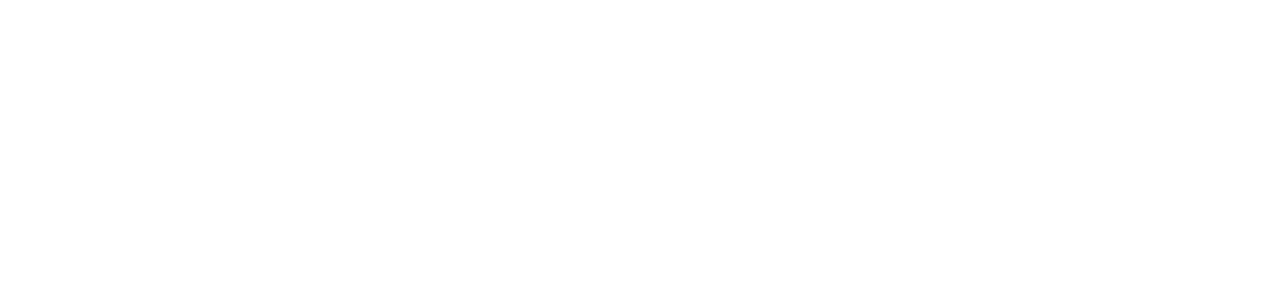
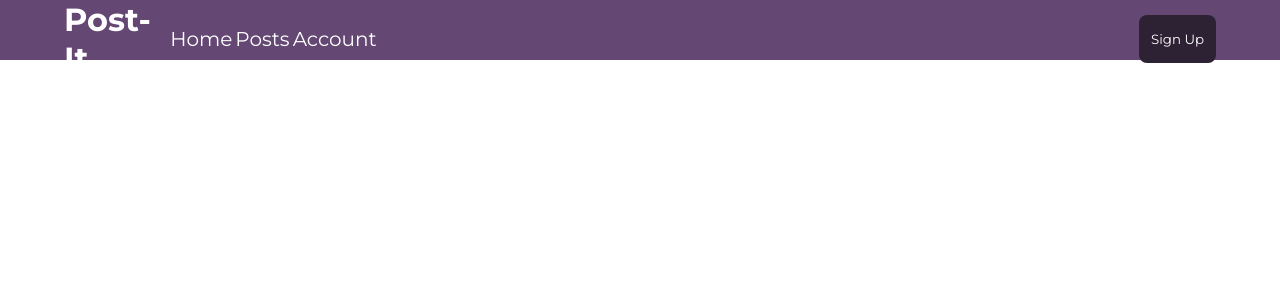
Before and after one commit to TwitoCode/Post-It-Client, a React (Create React App) app: page / in a window 1280 px wide. Shown: the top 300 px of the page. Built offline with nearby package versions, Linux system fonts and the light colour scheme; no server answers.

Commit message:
Navbar completed

```diff
--- a/package.json
+++ b/package.json
@@ -3,6 +3,7 @@
   "version": "0.1.0",
   "private": true,
   "dependencies": {
+    "@babel/runtime": "7.0.0-beta.55",
     "@testing-library/jest-dom": "^4.2.4",
     "@testing-library/react": "^9.3.2",
     "@testing-library/user-event": "^7.1.2",
@@ -11,8 +12,8 @@
     "@types/react": "^16.9.0",
     "@types/react-dom": "^16.9.0",
     "@types/react-router-dom": "^5.1.6",
-    "emotion": "^10.0.27",
     "firebase": "^7.24.0",
+    "node-sass": "^4.14.1",
     "react": "^16.14.0",
     "react-dom": "^16.14.0",
     "react-firebase-hooks": "^2.2.0",
--- a/src/App.tsx
+++ b/src/App.tsx
@@ -1,18 +1,20 @@
 import React, { FC } from 'react';
 import { BrowserRouter as Router, Switch, Route } from 'react-router-dom';
 import { AuthProvider } from './components/contexts/AuthContext';
+import { Navbar } from './components/misc/Navbar/Navbar';
 import { HomeContainer } from './components/pages/HomeContainer';
 import { Posts } from './components/pages/Posts/Posts';
 
 export const App: FC = () => {
 	return (
 		<Router>
-			<Switch>
-				<AuthProvider>
+			<AuthProvider>
+				<Navbar />
+				<Switch>
 					<Route exact path='/' component={HomeContainer} />
 					<Route path='/posts' component={Posts} />
-				</AuthProvider>
-			</Switch>
+				</Switch>
+			</AuthProvider>
 		</Router>
 	);
 };
--- a/src/components/misc/Navbar.tsx
+++ /dev/null
@@ -1,5 +0,0 @@
-import React, { FC } from 'react';
-
-export const Navbar: FC = () => {
-	return <div></div>;
-};
--- /dev/null
+++ b/src/components/misc/Navbar/Navbar.scss
@@ -0,0 +1,67 @@
+$bgColor: #644873;
+
+.bar {
+	display: flex;
+	height: 7.5vh;
+	width: 100%;
+	background: $bgColor;
+
+	.flex {
+		display: flex;
+		align-items: center;
+		flex-direction: row;
+	}
+
+	.nav-brand {
+		flex: 1;
+		justify-content: space-evenly;
+
+		.heading {
+			color: white;
+			font-size: 2rem;
+		}
+	}
+
+	.nav-links {
+		flex: 2;
+		justify-content: space-around;
+
+		.link {
+			list-style-type: none;
+			text-decoration: none;
+			color: white;
+			font-size: 1.25rem;
+
+			&:hover {
+				transition: all ease-in 0.2s;
+				opacity: 65%;
+			}
+		}
+	}
+
+	.empty {
+    display: flex;
+		flex: 8;
+    justify-content: flex-end;
+
+    button {
+      outline: none;
+      background: darken($bgColor, 20);
+      color: white;
+      padding: 1rem .75rem;
+      border: none;
+      border-radius: 0.5rem;
+      transition: all ease-in 0.1s;
+
+      &:hover {
+        transition: all ease-in 0.1s;
+        background: darken($bgColor, 40)
+      }
+    }
+	}
+}
+
+.container {
+	margin: auto;
+	width: 90%;
+}
--- /dev/null
+++ b/src/components/misc/Navbar/Navbar.tsx
@@ -0,0 +1,33 @@
+import React, { FC } from 'react';
+import { Link } from 'react-router-dom';
+import './Navbar.scss';
+import { useAuthState } from 'react-firebase-hooks/auth';
+import { auth } from '../../../fire';
+
+export const Navbar: FC = () => {
+	const [user] = useAuthState(auth);
+
+	return (
+		<div className='bar'>
+			<div className='container'>
+				<div className='flex'>
+					<div className='flex nav-brand'>
+						<h1 className='heading'>Post-It</h1>
+					</div>
+					<div className='flex nav-links'>
+						<Link to='/' className='link'>
+							Home
+						</Link>
+						<Link to='/posts' className='link'>
+							Posts
+						</Link>
+						<Link to='/account' className='link'>
+							Account
+						</Link>
+					</div>
+					<div className='empty'>{!user && <button>Sign Up</button>}</div>
+				</div>
+			</div>
+		</div>
+	);
+};
--- a/src/index.css
+++ b/src/index.css
@@ -1,5 +1,8 @@
+@import url('https://fonts.googleapis.com/css2?family=Montserrat:wght@100;200;300;400;500;600;700;800&display=swap');
+
 * {
-	margin: auto;
+	margin: 0;
 	padding: 0;
 	box-sizing: border-box;
+	font-family: 'Montserrat', sans-serif;
 }
```
Also changed, not shown: 1 other file (tests, documents, lock files or other folders).
